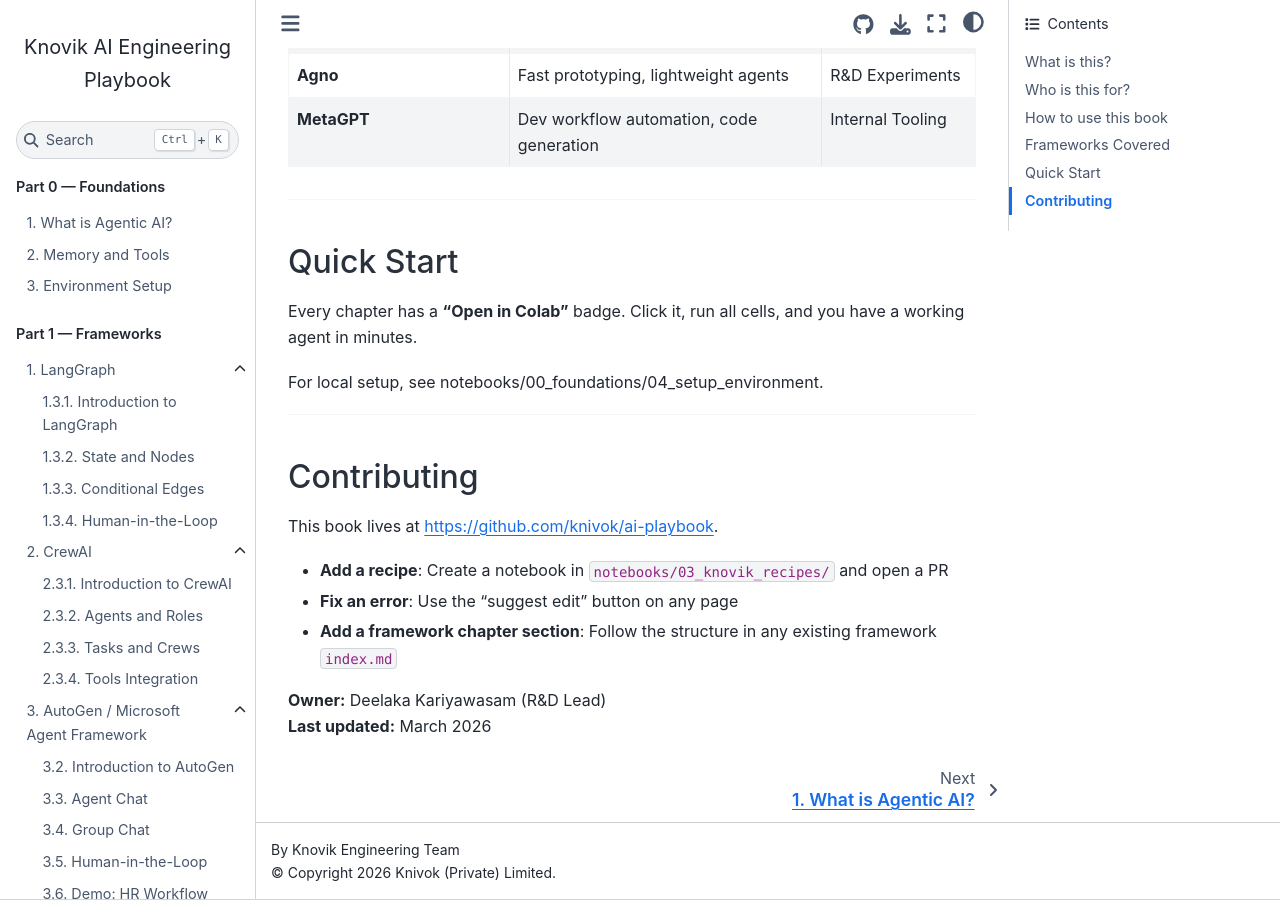
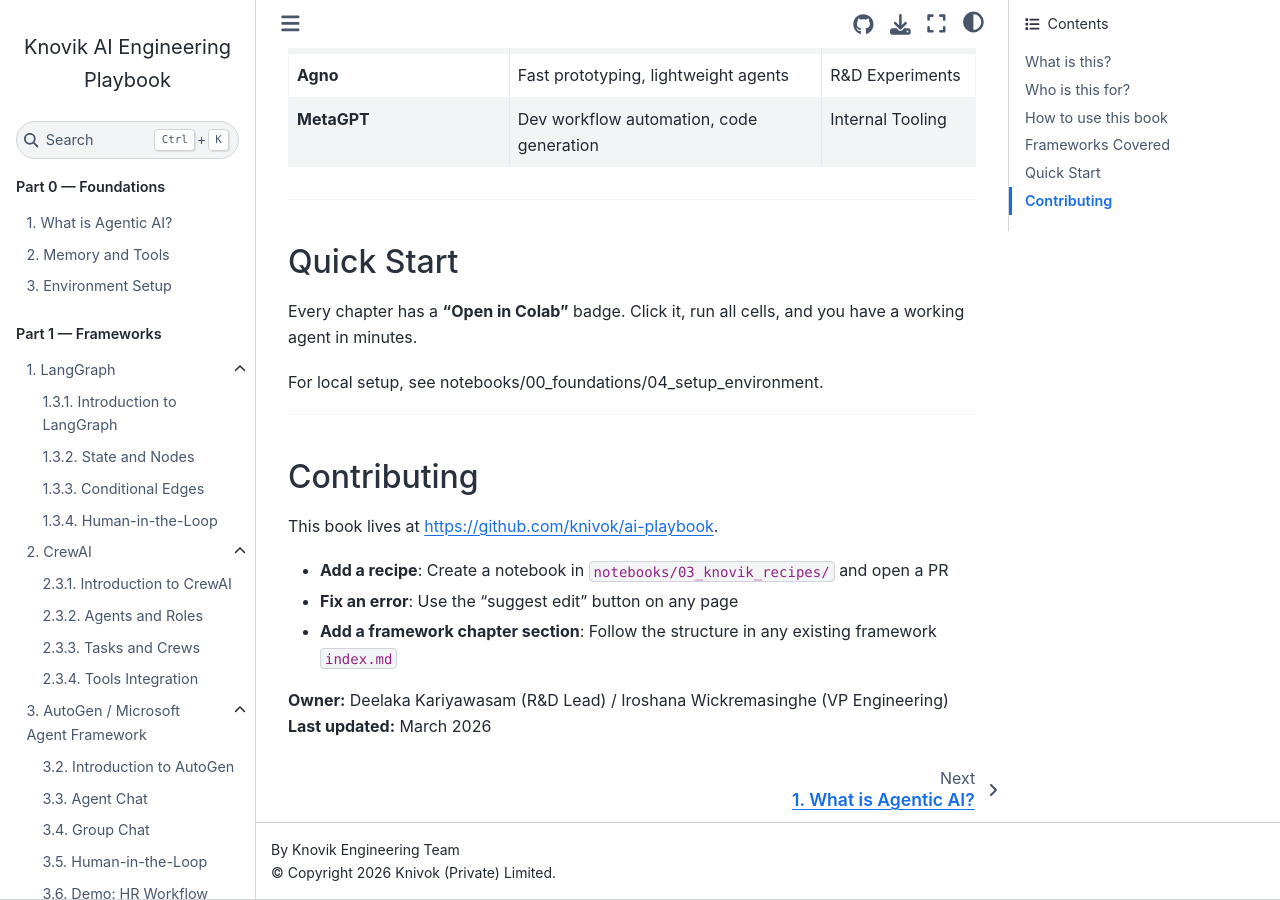
Before and after one commit to KnovikLLC/knovik-agentic-ai-playbook, a Jupyter Book: the page built from notebooks/00_foundations/index.md, in a window 1280 px wide and 900 px high, scrolled down 1465 px. Built offline with Jupyter Book 1.0.4 settings and Sphinx 7.4.7 and the Sphinx Book theme 1.1.4, drawn with Linux system fonts in a browser that asks for light colours; pages that are not in the unit, such as notebooks, are missing from menus.

Commit message:
Update owner information in index.md

```diff
--- a/notebooks/00_foundations/index.md
+++ b/notebooks/00_foundations/index.md
@@ -63,5 +63,5 @@
 - **Fix an error**: Use the "suggest edit" button on any page
 - **Add a framework chapter section**: Follow the structure in any existing framework `index.md`
 
-**Owner:** Deelaka Kariyawasam (R&D Lead)
+**Owner:** Deelaka Kariyawasam (R&D Lead) / Iroshana Wickremasinghe (VP Engineering)
 **Last updated:** March 2026
```
